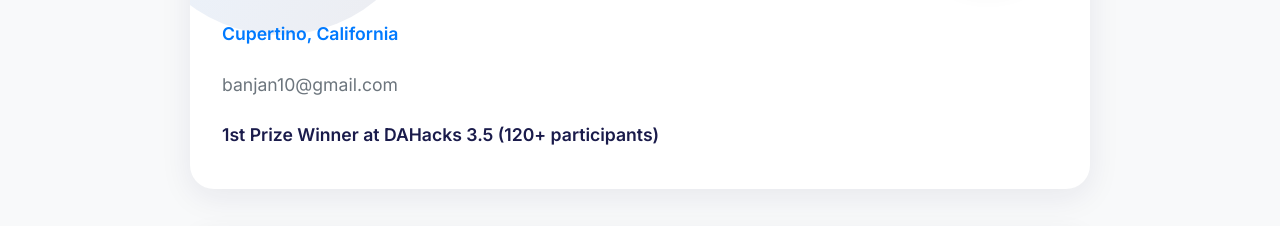
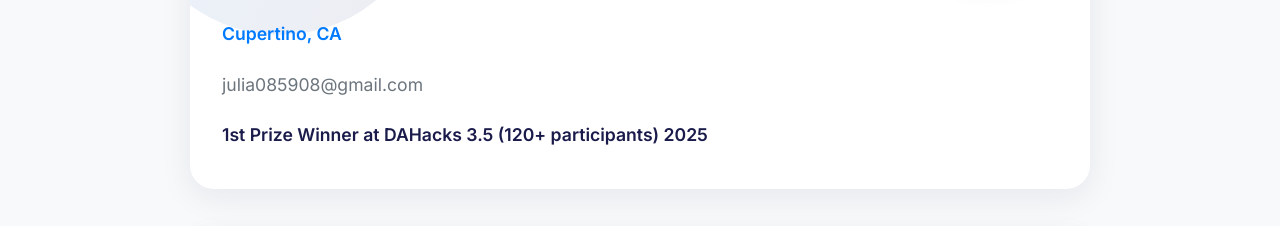
Before and after one commit to julia962/julia962.github.io, a plain HTML site: page index.html in a window 1280 px wide. Shown: the part 331-557 px from the top of the page. Drawn offline with nearby package versions, Linux system fonts and the light colour scheme.

Commit message:
update june 6

```diff
--- a/index.html
+++ b/index.html
@@ -171,9 +171,9 @@
             <img src="https://randomuser.me/api/portraits/women/44.jpg" alt="Julia's Avatar" class="avatar">
             <h1>Hey There,<br>I'm Julia</h1>
             <div class="subtitle">I design beautifully simple things, and I love what I do.</div>
-            <div class="location">Cupertino, California</div>
-            <div style="color: var(--muted); font-size: 1.1rem; margin-bottom: 1.5rem;">banjan10@gmail.com</div>
-            <div style="font-size: 1.1rem; color: var(--navy); font-weight: 600;">1st Prize Winner at DAHacks 3.5 (120+ participants)</div>
+            <div class="location">Cupertino, CA</div>
+            <div style="color: var(--muted); font-size: 1.1rem; margin-bottom: 1.5rem;">julia085908@gmail.com</div>
+            <div style="font-size: 1.1rem; color: var(--navy); font-weight: 600;">1st Prize Winner at DAHacks 3.5 (120+ participants) 2025</div>
         </div>
     </section>
 
@@ -187,6 +187,7 @@
             <div class="info-card">
                 <h3>World Traveler</h3>
                 <p>I've traveled to many countries, especially in Europe, exploring cultures and ideas.</p>
+
             </div>
         </div>
     </section>
```
